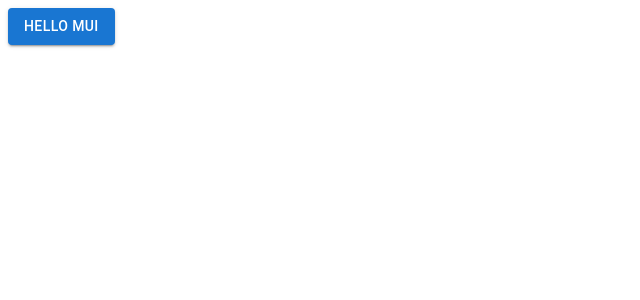
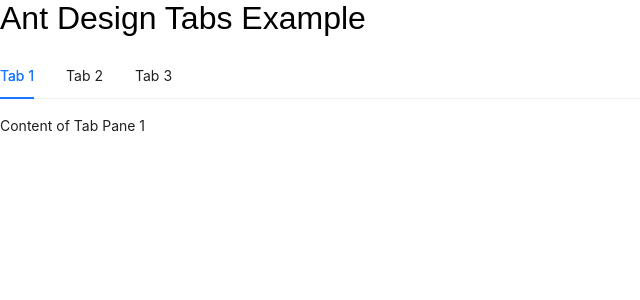
Before and after one commit to Tylerking406/innoverxia, a React (Create React App) app in the folder startup/: page / in a window 1280 px wide. Shown: the top 300 px of the page, without its empty margins (0-640 px from the left). Built offline with nearby package versions, Linux system fonts and the light colour scheme.

Commit message:
added tabs using antd

```diff
--- a/startup/package.json
+++ b/startup/package.json
@@ -12,12 +12,14 @@
     "@testing-library/jest-dom": "^5.17.0",
     "@testing-library/react": "^13.4.0",
     "@testing-library/user-event": "^13.5.0",
+    "antd": "^5.22.1",
     "next-themes": "^0.4.3",
     "react": "^18.3.1",
     "react-dom": "^18.3.1",
     "react-icons": "^5.3.0",
     "react-router-dom": "^6.28.0",
     "react-scripts": "5.0.1",
+    "react-tabs": "^6.0.2",
     "styled-components": "^6.1.13",
     "web-vitals": "^2.1.4"
   },
--- a/startup/public/index.html
+++ b/startup/public/index.html
@@ -15,6 +15,8 @@
       user's mobile device or desktop. See https://developers.google.com/web/fundamentals/web-app-manifest/
     -->
     <link rel="manifest" href="%PUBLIC_URL%/manifest.json" />
+    <link href="https://fonts.googleapis.com/css2?family=Poppins:wght@400;700&display=swap" rel="stylesheet">
+
     <!--
       Notice the use of %PUBLIC_URL% in the tags above.
       It will be replaced with the URL of the `public` folder during the build.
--- a/startup/src/App.js
+++ b/startup/src/App.js
@@ -1,13 +1,36 @@
-import Button from '@mui/material/Button';
+import { Tabs } from 'antd';
+import 'antd/dist/reset.css'; // Ant Design styles
 import React from 'react';
+
+const onChange = (key) => {
+  console.log(key);
+};
+const items = [
+  {
+    key: '1',
+    label: 'Tab 1',
+    children: 'Content of Tab Pane 1',
+  },
+  {
+    key: '2',
+    label: 'Tab 2',
+    children: 'Content of Tab Pane 2',
+  },
+  {
+    key: '3',
+    label: 'Tab 3',
+    children: 'Content of Tab Pane 3',
+  },
+];
+
 
 function App() {
   return (
     <div>
-      <Button variant="contained" color="primary">
-        Hello MUI
-      </Button>
+      <h1>Ant Design Tabs Example</h1>
+      <Tabs defaultActiveKey="1" items={items} onChange={onChange} />
     </div>
+
   );
 }
 
--- /dev/null
+++ b/startup/src/Theme.js
@@ -0,0 +1,38 @@
+// Theme.js
+import { createTheme } from '@mui/material/styles';
+
+export const themeOptions = createTheme({
+  palette: {
+    mode: 'dark',
+    primary: {
+      main: '#00d9ff', // Light blue color
+    },
+    secondary: {
+      main: '#2ec5d3', // Light teal
+    },
+    background: {
+      default: '#000000', // Black background
+      paper: '#121212', // Dark gray for cards or paper components
+    },
+    text: {
+      primary: '#ffffff', // White text
+      secondary: '#b3b3b3', // Light gray for less important text
+    },
+  },
+  typography: {
+    fontFamily: '"Poppins", sans-serif',
+    h1: {
+      fontSize: '4rem',
+      fontWeight: 700,
+      color: '#00d9ff',
+    },
+    body1: {
+      fontSize: '1.25rem',
+      color: '#b3b3b3',
+    },
+    button: {
+      textTransform: 'uppercase',
+      fontWeight: 500,
+    },
+  },
+});
```
Also changed, not shown: startup/src/Tabs/About.js (added, +9 -0 lines), startup/src/Tabs/Contact.js (added, +9 -0 lines), startup/src/Tabs/Home.js (added, +9 -0 lines), 1 other file (tests, documents, lock files or other folders).
